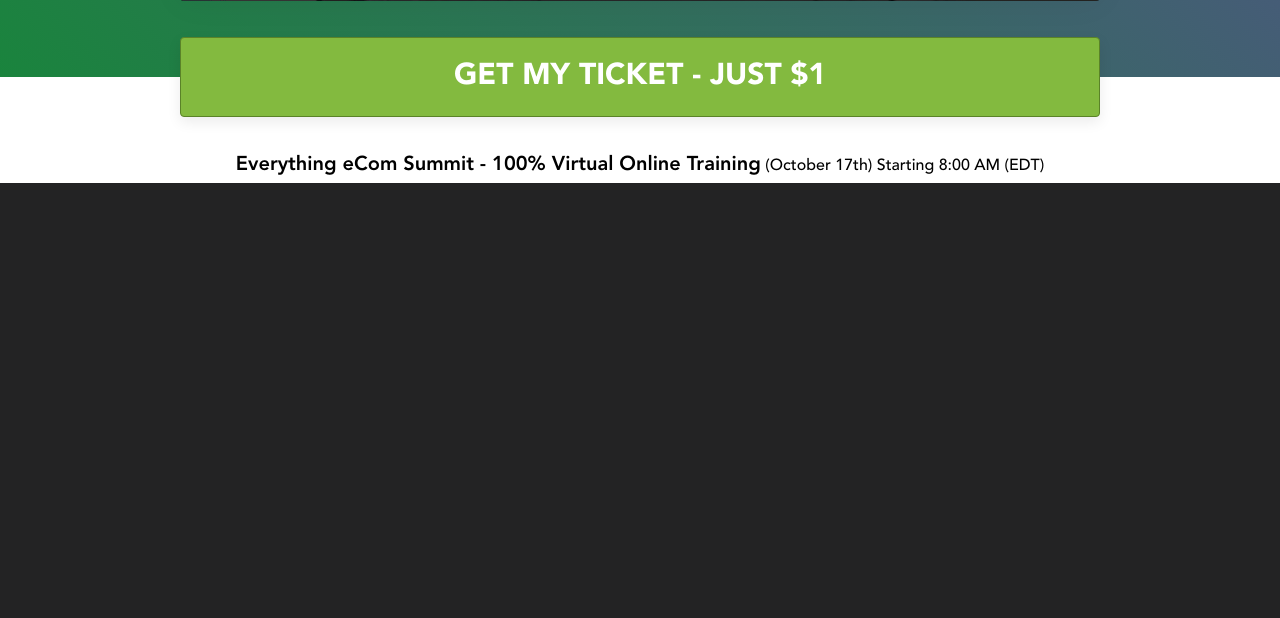
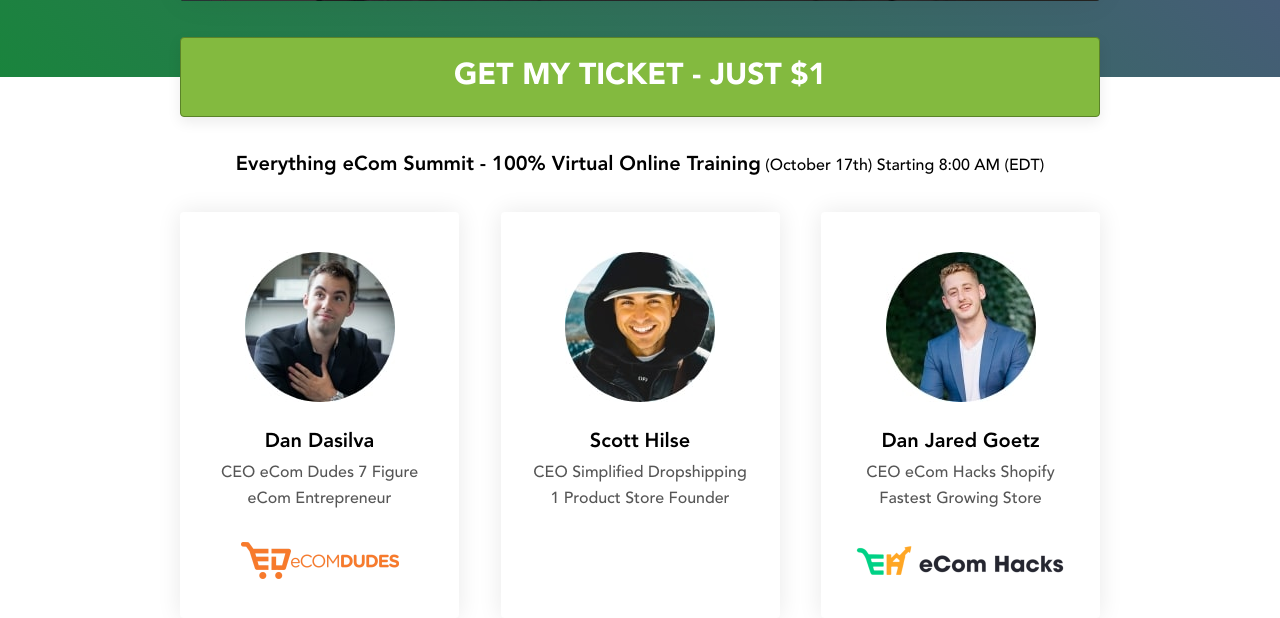
Before and after one commit to LypkaB/Ecom-summit, a PHP site: page / in a window 1280 px wide. Shown: the part 977-1595 px from the top of the page. Before the commit the page ends 1160 px from the top, so only its background shows below. Run offline with PHP 8.4, Linux system fonts and the light colour scheme.

Commit message:
Created section «team»

```diff
--- a/css/main.css
+++ b/css/main.css
@@ -231,3 +231,56 @@
 .banner__info span:nth-child(3) {
     font-weight: 500;
 }
+
+/* -------------------------------------------------
+	Team
+   ------------------------------------------------- */
+.team {
+    margin-top: 135px;
+}
+
+.team__block {
+    display: -webkit-box;
+    display: -ms-flexbox;
+    display: flex;
+    -webkit-box-pack: justify;
+    -ms-flex-pack: justify;
+    justify-content: space-between;
+}
+
+.team__block-item {
+    padding: 0 27px;
+    box-shadow: 0 0 24px rgba(0, 0, 0, 0.09);
+    border-radius: 4px;
+    background-color: white;
+    text-align: center;
+
+}
+
+.team__block-item img:nth-child(1) {
+    margin-top: 40px;
+}
+
+.team__block-item span {
+    width: 225px;
+    display: block;
+}
+
+.team__block-item span:nth-child(2) {
+    margin-top: 17px;
+    font-size: 20px;
+    font-weight: 800;
+    line-height: 36px;
+    color: black;
+}
+
+.team__block-item span:nth-child(3) {
+    font-weight: 500;
+    line-height: 26px;
+    color: #565656;
+}
+
+.team__block-item img:nth-child(4) {
+    margin-top: 30px;
+    margin-bottom: 32px;
+}
--- a/index.html
+++ b/index.html
@@ -83,6 +83,38 @@
         <!-- /.container -->
     </section>
 
+    <!-- Team -->
+    <section class="team">
+        <div class="container">
+            <div class="team__block">
+                <div class="team__block-item">
+                    <img src="images/team/team-member-1.jpg" alt="team member">
+                    <span>Dan Dasilva</span>
+                    <span>CEO eCom Dudes 7 Figure eCom Entrepreneur</span>
+                    <img src="images/team/team-img-1.png" alt="member skill">
+                </div>
+                <!-- /.team__block-item -->
+
+                <div class="team__block-item">
+                    <img src="images/team/team-member-2.jpg" alt="team member">
+                    <span>Scott Hilse</span>
+                    <span>CEO Simplified Dropshipping 1 Product Store Founder</span>
+                </div>
+                <!-- /.team__block-item -->
+
+                <div class="team__block-item">
+                    <img src="images/team/team-member-3.jpg" alt="team member">
+                    <span>Dan Jared Goetz</span>
+                    <span>CEO eCom Hacks Shopify Fastest Growing Store</span>
+                    <img src="images/team/team-img-2.png" alt="member skill">
+                </div>
+                <!-- /.team__block-item -->
+            </div>
+            <!-- /.team__block -->
+        </div>
+        <!-- /.container -->
+    </section>
+
     <!-- Scripts -->
     <script src="https://code.jquery.com/jquery-3.4.1.min.js"></script>
     <script src="https://cdnjs.cloudflare.com/ajax/libs/magnific-popup.js/1.1.0/jquery.magnific-popup.min.js"></script>
```
Also changed, not shown: images/team/team-img-1.png (added), images/team/team-img-2.png (added), images/team/team-member-1.jpg (added), images/team/team-member-2.jpg (added), images/team/team-member-3.jpg (added).
